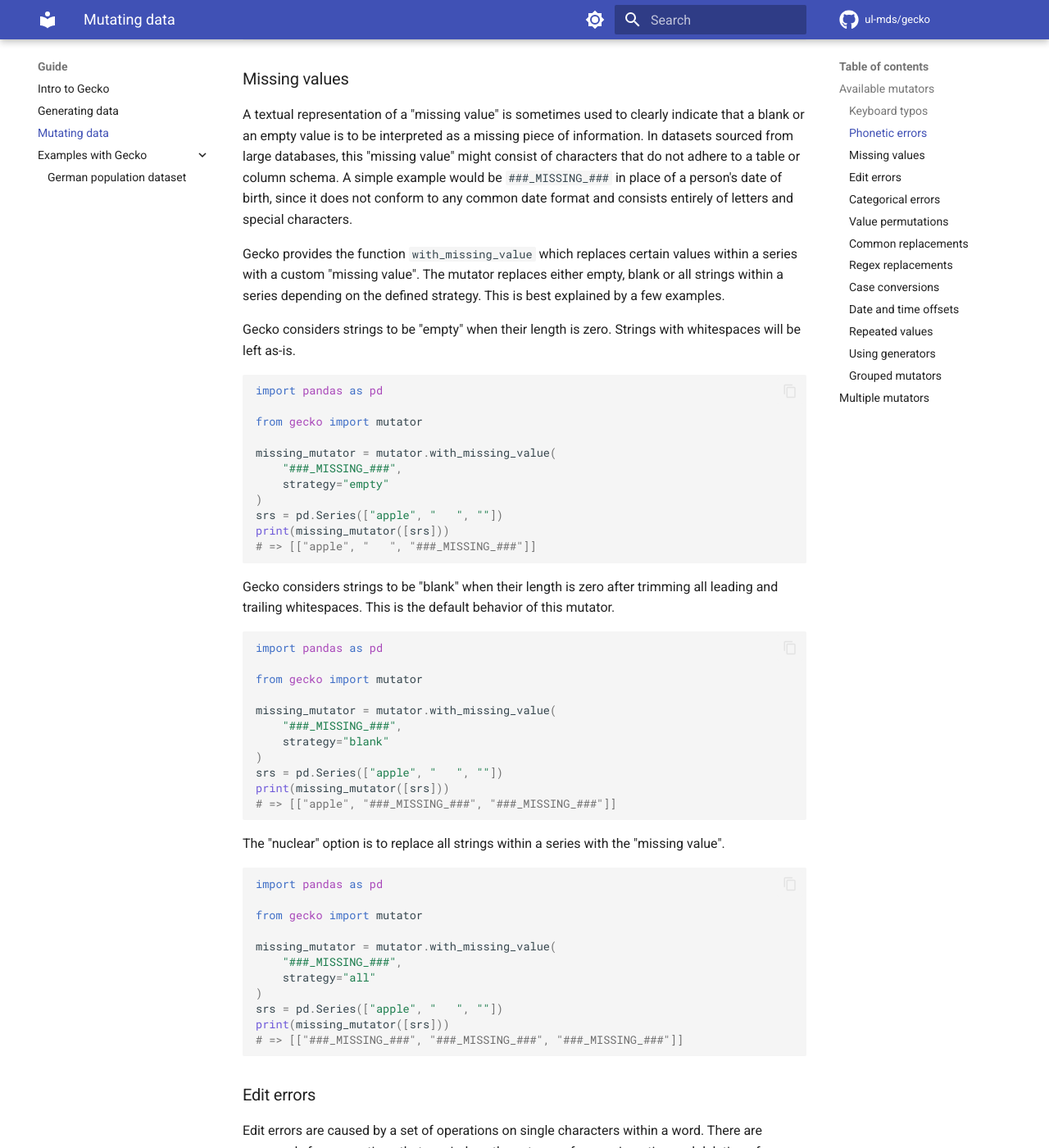
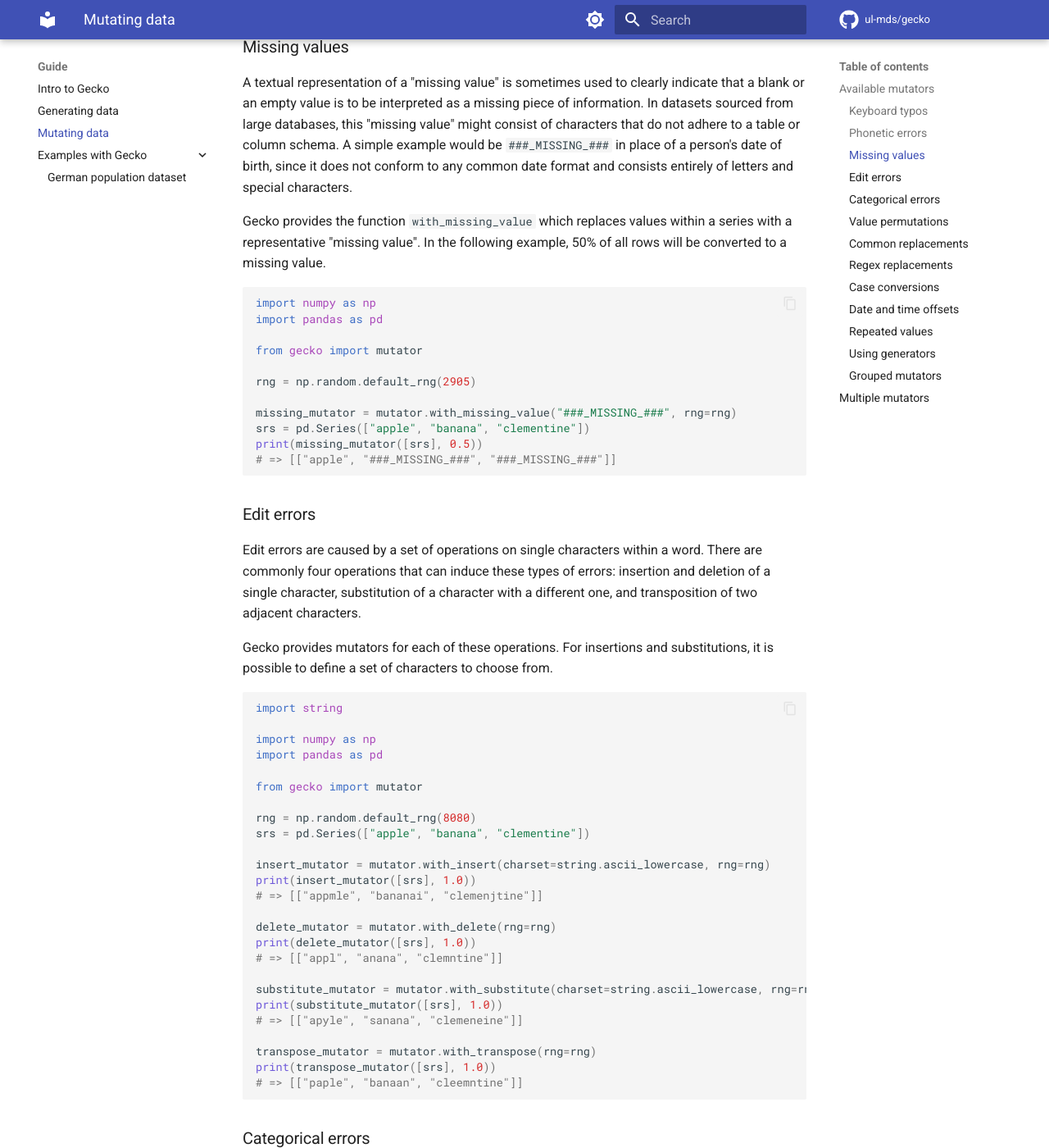
Before and after one commit to ul-mds/gecko, an MkDocs documentation site: the page built from docs/data-mutation.md, in a window 1280 px wide and 1400 px high, scrolled down 2736 px. Shown: the whole window at 82% size. Built offline with MkDocs 1.6.1 and Material for MkDocs 9.7.7, drawn with Linux system fonts in a browser that asks for light colours; comment, search, counter and statistics services are not loaded; some of the changed text lies outside the part shown.

Commit message:
Update data mutation page

````diff
--- a/docs/data-mutation.md
+++ b/docs/data-mutation.md
@@ -1,17 +1,12 @@
 # Mutating data
 
-A mutator is a function that takes in a list
-of [Pandas series](https://pandas.pydata.org/pandas-docs/stable/reference/api/pandas.Series.html) where each series
-represents a column and returns a mutated copy of it.
-For example, a mutator that converts all strings in a series into uppercase could look like this.
+A mutator is a function that takes in a list of
+[Pandas series](https://pandas.pydata.org/pandas-docs/stable/reference/api/pandas.Series.html) and a probability between
+zero and one and returns a list of mutated series.
+The probability dictates which maximum percentage of rows within each series should be mutated.
 
-```py
-import pandas as pd
-
-
-def mutate_to_all_uppercase(srs_lst: list[pd.Series]) -> list[pd.Series]:
-    return [srs.str.upper() for srs in srs_lst]
-```
+If a mutator fails to meet the requested percentage, most likely due to the contents of a series not being
+able to be mutated due to preconditions imposed by the mutator, it will emit a `GeckoWarning`.
 
 Gecko comes with a bunch of built-in mutators which are described on this page.
 They are exposed in Gecko's `mutator` module.
@@ -52,13 +47,13 @@ kb_mutator = mutator.with_cldr_keymap_file(
     rng=rng
 )
 srs = pd.Series(["apple", "banana", "clementine"])
-print(kb_mutator([srs]))
-# => [["spple", "banany", "cldmentine"]]
+print(kb_mutator([srs], 1.0))
+# => [["aople", "ganana", "clementkne"]]
 ```
 
 By default, this mutator considers all possible neighboring keys for each key.
-If you want to constrain typos to a certain set of characters, you can pass an optional string of characters to this
-mutator.
+If you want to constrain typos to a certain set of characters, you can pass an optional string of characters or a list
+of characters to this mutator.
 One such example is to limit the mutator to digits when manipulating a series of numbers that are broken up by
 non-digit characters.
 The following snippet avoids the substitution of hyphens by specifying that only digits may be manipulated.
@@ -77,8 +72,8 @@ kb_mutator = mutator.with_cldr_keymap_file(
     rng=rng
 )
 srs = pd.Series(["123-456-789", "727-727-727", "294-753-618"])
-print(kb_mutator([srs]))
-# => [["122-456-789", "827-727-727", "294-753-628"]]
+print(kb_mutator([srs], 1.0))
+# => [["123-457-789", "717-727-727", "295-753-618"]]
 ```
 
 ### Phonetic errors
@@ -133,7 +128,7 @@ phonetic_mutator = mutator.with_phonetic_replacement_table(
 )
 
 srs = pd.Series(["straße", "stadt", "schießen"])
-print(phonetic_mutator([srs]))
+print(phonetic_mutator([srs], 1.0))
 # => [["strasse", "statt", "schiessen"]]
 ```
 
@@ -146,59 +141,22 @@ or column schema.
 A simple example would be `###_MISSING_###` in place of a person's date of birth, since it does not conform to any
 common date format and consists entirely of letters and special characters.
 
-Gecko provides the function `with_missing_value` which replaces certain values within a series with a custom "missing
-value".
-The mutator replaces either empty, blank or all strings within a series depending on the defined strategy.
-This is best explained by a few examples.
-
-Gecko considers strings to be "empty" when their length is zero.
-Strings with whitespaces will be left as-is.
+Gecko provides the function `with_missing_value` which replaces values within a series with a representative
+"missing value".
+In the following example, 50% of all rows will be converted to a missing value.
 
 ```py
+import numpy as np
 import pandas as pd
 
 from gecko import mutator
 
-missing_mutator = mutator.with_missing_value(
-    "###_MISSING_###",
-    strategy="empty"
-)
-srs = pd.Series(["apple", "   ", ""])
-print(missing_mutator([srs]))
-# => [["apple", "   ", "###_MISSING_###"]]
-```
+rng = np.random.default_rng(2905)
 
-Gecko considers strings to be "blank" when their length is zero after trimming all leading and trailing whitespaces.
-This is the default behavior of this mutator.
-
-```py
-import pandas as pd
-
-from gecko import mutator
-
-missing_mutator = mutator.with_missing_value(
-    "###_MISSING_###",
-    strategy="blank"
-)
-srs = pd.Series(["apple", "   ", ""])
-print(missing_mutator([srs]))
+missing_mutator = mutator.with_missing_value("###_MISSING_###", rng=rng)
+srs = pd.Series(["apple", "banana", "clementine"])
+print(missing_mutator([srs], 0.5))
 # => [["apple", "###_MISSING_###", "###_MISSING_###"]]
-```
-
-The "nuclear" option is to replace all strings within a series with the "missing value".
-
-```py
-import pandas as pd
-
-from gecko import mutator
-
-missing_mutator = mutator.with_missing_value(
-    "###_MISSING_###",
-    strategy="all"
-)
-srs = pd.Series(["apple", "   ", ""])
-print(missing_mutator([srs]))
-# => [["###_MISSING_###", "###_MISSING_###", "###_MISSING_###"]]
 ```
 
 ### Edit errors
@@ -221,56 +179,27 @@ from gecko import mutator
 rng = np.random.default_rng(8080)
 srs = pd.Series(["apple", "banana", "clementine"])
 
-insert_mutator = mutator.with_insert(charset=string.ascii_letters, rng=rng)
-print(insert_mutator([srs]))
-# => [["aVpple", "banaFna", "clemenMtine"]]
+insert_mutator = mutator.with_insert(charset=string.ascii_lowercase, rng=rng)
+print(insert_mutator([srs], 1.0))
+# => [["appmle", "bananai", "clemenjtine"]]
 
 delete_mutator = mutator.with_delete(rng=rng)
-print(delete_mutator([srs]))
-# => [["aple", "bnana", "clementin"]]
+print(delete_mutator([srs], 1.0))
+# => [["appl", "anana", "clemntine"]]
 
-substitute_mutator = mutator.with_substitute(charset=string.digits, rng=rng)
-print(substitute_mutator([srs]))
-# => [["appl9", "ba4ana", "clementi9e"]]
+substitute_mutator = mutator.with_substitute(charset=string.ascii_lowercase, rng=rng)
+print(substitute_mutator([srs], 1.0))
+# => [["apyle", "sanana", "clemeneine"]]
 
-transpose_mutator = mutator.with_transpose(rng)
-print(transpose_mutator([srs]))
-# => [["paple", "baanna", "clemenitne"]]
-```
-
-Gecko also provides a more general edit mutator which wraps around the insertion, deletion, substitution and
-transposition mutator.
-It is then possible to assign probabilities for each operation.
-By default, all operations are equally likely to be performed.
-
-```python
-import numpy as np
-import pandas as pd
-
-from gecko import mutator
-
-rng = np.random.default_rng(8443)
-srs = pd.Series(["apple", "banana", "clementine", "durian", "eggplant", "fig", "grape", "honeydew"])
-
-edit_mutator_1 = mutator.with_edit(rng=rng)
-print(edit_mutator_1([srs]))
-# => [["aple", "banan", "clementinb", "duiran", "eAgplant", "Nig", "grapce", "hoKeydew"]]
-
-edit_mutator_2 = mutator.with_edit(
-    p_insert=0.1,
-    p_delete=0.2,
-    p_substitute=0.3,
-    p_transpose=0.4,
-    rng=rng,
-)
-print(edit_mutator_2([srs]))
-# => [["aplpe", "anana", "lementine", "duriRan", "geggplant", "fg", "rgape", "honedyew"]]
+transpose_mutator = mutator.with_transpose(rng=rng)
+print(transpose_mutator([srs], 1.0))
+# => [["paple", "banaan", "cleemntine"]]
 ```
 
 ### Categorical errors
 
 Sometimes an attribute can only take on a set number of values.
-For example, if you have a "gender" column in your dataset and it can only take on `m` for male, `f` for female and `o`
+For example, if you have a "gender" column in your dataset, and it can only take on `m` for male, `f` for female and `o`
 for other, it wouldn't make sense for a mutated record to contain anything else except these three options.
 
 Gecko offers the `with_categorical_values` function for this purpose.
@@ -292,8 +221,8 @@ categorical_mutator = mutator.with_categorical_values(
     rng=rng,
 )
 
-print(categorical_mutator([srs]))
-# => [["o", "f", "m", "o", "f", "o", "f", "m"]]
+print(categorical_mutator([srs], 1.0))
+# => [["m", "o", "m", "m", "m", "f", "m", "f"]]
 ```
 
 ### Value permutations
@@ -303,19 +232,23 @@ This is particularly true for names, where the differentiation between given and
 challenging to get right.
 The `with_permute` function handles this exact use case.
 It simply swaps the values between series that are passed into it.
+In this example, 50% of all rows are permuted at random.
 
 ```python
+import numpy as np
 import pandas as pd
 
 from gecko import mutator
 
+rng = np.random.default_rng(1955104)
+
 srs_given_name = pd.Series(["Max", "Jane", "Jan"])
 srs_last_name = pd.Series(["Mustermann", "Doe", "Jansen"])
 
-permute_mutator = mutator.with_permute()
-print(permute_mutator([srs_given_name, srs_last_name]))
-# => [["Mustermann", "Doe", "Jansen"],
-#       ["Max", "Jane", "Jan"]]
+permute_mutator = mutator.with_permute(rng=rng)
+print(permute_mutator([srs_given_name, srs_last_name], 0.5))
+# => [["Max", "Doe", "Jan"],
+#       ["Mustermann", "Jane", "Jansen"]]
 ```
 
 ### Common replacements
@@ -352,7 +285,7 @@ replacement_mutator = mutator.with_replacement_table(
     rng=rng,
 )
 
-print(replacement_mutator([srs]))
+print(replacement_mutator([srs], 1.0))
 # => ["lcick 0", "step |", "go z", "run s"]
 ```
 
@@ -402,8 +335,9 @@ replacement_mutator = mutator.with_replacement_table(
     rng=rng,
 )
 
-print(replacement_mutator([srs]))
-# => ["Jann", "John", "Juan"]
+print(replacement_mutator([srs], 1.0))
+# => GeckoWarning: with_replacement_table: desired probability of 1.0 cannot be met since percentage of rows that could possibly be mutated is 0.6666666666666666
+# => ["Jann", "Juan", "Juan"]
 ```
 
 Note how "Juan" is not replaced since it is only present in the "target" column, not the "source" column.
@@ -425,8 +359,8 @@ replacement_mutator = mutator.with_replacement_table(
     rng=rng,
 )
 
-print(replacement_mutator([srs]))
-# => ["Jann", "Juan", "Jan"]
+print(replacement_mutator([srs], 1.0))
+# => ["Jann", "Johann", "Jann"]
 ```
 
 ### Regex replacements
@@ -527,7 +461,7 @@ regex_mutator = mutator.with_regex_replacement_table(
     rng=rng
 )
 
-print(regex_mutator([srs]))
+print(regex_mutator([srs], 1.0))
 # => ["2020-01-03", "2020-01-02", "2020-01-01"]
 ```
 
@@ -567,7 +501,7 @@ regex_mutator = mutator.with_regex_replacement_table(
     rng=rng
 )
 
-print(regex_mutator([srs]))
+print(regex_mutator([srs], 1.0))
 # => ["foobaz", "Foobaz", "fOoBaz"]
 ```
 
@@ -576,20 +510,26 @@ print(regex_mutator([srs]))
 During data entry or normalization, it may occur that text is converted to all lowercase or uppercase, by accident or on
 purpose.
 `with_lowercase` and `with_uppercase` handle these use cases.
+Gecko outputs warnings here because some values in the original series are already all lowercase and uppercase.
 
 ```python
+import numpy as np
 import pandas as pd
 
 from gecko import mutator
 
+rng = np.random.default_rng(9_0000_8479_1716)
 srs = pd.Series(["Foobar", "foobaz", "FOOBAT"])
 
-lowercase_mutator = mutator.with_lowercase()
-uppercase_mutator = mutator.with_uppercase()
+lowercase_mutator = mutator.with_lowercase(rng=rng)
+uppercase_mutator = mutator.with_uppercase(rng=rng)
 
-print(lowercase_mutator([srs]))
+print(lowercase_mutator([srs], 1.0))
+# => GeckoWarning: with_lowercase: desired probability of 1.0 cannot be met since percentage of rows that could possibly be mutated is 0.6666666666666666
 # => ["foobar", "foobaz", "foobat"]
-print(uppercase_mutator([srs]))
+
+print(uppercase_mutator([srs], 1.0))
+# => GeckoWarning: with_uppercase: desired probability of 1.0 cannot be met since percentage of rows that could possibly be mutated is 0.6666666666666666
 # => ["FOOBAR", "FOOBAZ", "FOOBAT"]
 ```
 
@@ -599,7 +539,7 @@ Date and time information is prone to errors where single fields are offset by a
 This error source is implemented in the `with_datetime_offset` function.
 It requires a range in which time units can be offset by and the format of the data to mutate as expressed
 by [Python's format codes for datetime objects](https://docs.python.org/3/library/datetime.html#format-codes).
-It is possible to apply offsets in units of days (`D`), hours (`h`), minutes (`m`) and seconds (`s`).
+It is possible to apply offsets in units of days (`d`), hours (`h`), minutes (`m`) and seconds (`s`).
 
 ```python
 import numpy as np
@@ -611,11 +551,11 @@ srs = pd.Series(pd.date_range("2020-01-01", "2020-01-31", freq="D"))
 rng = np.random.default_rng(0xffd8)
 
 datetime_mutator = mutator.with_datetime_offset(
-   max_delta=5, unit="D", dt_format="%Y-%m-%d", rng=rng
+   max_delta=5, unit="d", dt_format="%Y-%m-%d", rng=rng
 )
 
-print(datetime_mutator([srs]))
-# => ["2019-12-30", "2020-01-03", ..., "2020-01-25", "2020-02-01"]
+print(datetime_mutator([srs], 1.0))
+# => ["2019-12-30", "2019-12-29", ..., "2020-02-02", "2020-01-29"]
 ```
 
 When applying offsets, it might happen that the offset applied to a single field affects another field, e.g. subtracting
@@ -635,11 +576,12 @@ srs = pd.Series(pd.date_range("2020-01-01", "2020-01-31", freq="D"))
 rng = np.random.default_rng(0xffd8)
 
 datetime_mutator = mutator.with_datetime_offset(
-   max_delta=5, unit="D", dt_format="%Y-%m-%d", prevent_wraparound=True, rng=rng
+   max_delta=5, unit="d", dt_format="%Y-%m-%d", prevent_wraparound=True, rng=rng
 )
 
-print(datetime_mutator([srs]))
-# => ["2020-01-01", "2020-01-03", ..., "2020-01-25", "2020-01-31"]
+print(datetime_mutator([srs], 1.0))
+# => GeckoWarning: with_datetime_offset: desired probability of 1.0 cannot be met since percentage of rows that could possibly be mutated is 0.9032258064516129
+# => ["2020-01-01", "2020-01-02", ..., "2020-01-30", "2020-01-29"]
 ```
 
 ### Repeated values
@@ -654,15 +596,16 @@ import pandas as pd
 
 from gecko import mutator
 
+rng = np.random.default_rng(1_7117_4268)
 srs = pd.Series(["foo", "bar", "baz"])
 
-repeat_mutator = mutator.with_repeat()
+repeat_mutator = mutator.with_repeat(rng=rng)
 repeat_mutator_no_space = mutator.with_repeat(join_with="")
 
-print(repeat_mutator([srs]))
+print(repeat_mutator([srs], 1.0))
 # => ["foo foo", "bar bar", "baz baz"]
 
-print(repeat_mutator_no_space([srs]))
+print(repeat_mutator_no_space([srs], 1.0))
 # => ["foofoo", "barbar", "bazbaz"]
 ```
 
@@ -678,27 +621,25 @@ import pandas as pd
 
 from gecko import mutator
 
-
 def generate_foobar_suffix(rand: np.random.Generator):
     def _generate(count: int) -> list[pd.Series]:
         return [pd.Series(rand.choice(("bar", "baz", "bat"), size=count))]
 
     return _generate
 
-
 srs = pd.Series(["foo"] * 100)
 rng = np.random.default_rng(0x25504446)
 
 gen_prepend_mutator = mutator.with_generator(generate_foobar_suffix(rng), "prepend")
-print(gen_prepend_mutator([srs]))
+print(gen_prepend_mutator([srs], 1.0))
 # => ["bat foo", "bar foo", ..., "baz foo", "baz foo"]
 
 gen_replace_mutator = mutator.with_generator(generate_foobar_suffix(rng), "replace")
-print(gen_replace_mutator([srs]))
+print(gen_replace_mutator([srs], 1.0))
 # => ["bar", "bar", ..., "baz", "bat"]
 
 gen_append_mutator = mutator.with_generator(generate_foobar_suffix(rng), "append", join_with="")
-print(gen_append_mutator([srs]))
+print(gen_append_mutator([srs], 1.0))
 # => ["foobat", "foobat", ..., "foobat", "foobaz"]
 ```
 
@@ -723,9 +664,9 @@ equal_prob_mutator = mutator.with_group([
    mutator.with_delete(rng=rng),
 ], rng=rng)
 
-(srs_mut_1,) = equal_prob_mutator([srs])
+(srs_mut_1,) = equal_prob_mutator([srs], 1.0)
 print(srs_mut_1.str.len().value_counts())
-# => { 0: 45, 2: 55 }
+# => { 0: 44, 2: 56 }
 # no more single character values remain
 
 weighted_prob_mutator = mutator.with_group([
@@ -733,9 +674,9 @@ weighted_prob_mutator = mutator.with_group([
    (.25, mutator.with_delete(rng=rng)),
 ], rng=rng)
 
-(srs_mut_2,) = weighted_prob_mutator([srs])
+(srs_mut_2,) = weighted_prob_mutator([srs], 1.0)
 print(srs_mut_2.str.len().value_counts())
-# => { 0: 24, 1: 50, 2: 26 }
+# => { 0: 25, 1: 51, 2: 24 }
 # half of the original single character values remain
 ```
 
@@ -767,25 +708,23 @@ rng = np.random.default_rng(25565)
 df_mutated = mutator.mutate_data_frame(df, [
     (("fruit", "type"), (.5, mutator.with_permute())),  # (1)!
     ("grade", [  # (2)!
-        mutator.with_missing_value(strategy="all"),
         mutator.with_substitute(charset=string.ascii_uppercase, rng=rng),
     ]),
     ("amount", [  # (3)!
         (.8, mutator.with_insert(charset=string.digits, rng=rng)),
         (.2, mutator.with_delete(rng=rng))
     ])
-], rng=rng)
+])
 
 print(df_mutated)
 # => [["fruit", "type", "weight_in_grams", "amount", "grade"],
-#       ["apple", "elstar", "241.0", "83", ""],
-#       ["cavendish", "banana", "195.6", "", "O"],
-#       ["mandarin", "orange", "71.1", "", "F"]]
+#       ["elstar", "apple", "241.0", "53", "M"],
+#       ["cavendish", "banana", "195.6", "59", "Q"],
+#       ["mandarin", "orange", "71.1", "68", "V"]]
 ```
 
 1. You can assign probabilities to a mutator for a column. In this case, the permutation mutator will be applied to
    50% of all records. The remaining 50% remain untouched.
-2. You can assign multiple mutators to a column. In this case, the two mutators will be evenly applied to 50% of all
-   records.
+2. You can assign multiple mutators to a column. In this case, all specified mutators will be applied to all rows.
 3. You can assign probabilities to multiple mutators for a column. In this case, the insertion and deletion mutator
    are applied to 80% and 20% of all records respectively.
````
Also changed, not shown: other parts of docs/data-mutation.md (+1 -0 lines).
